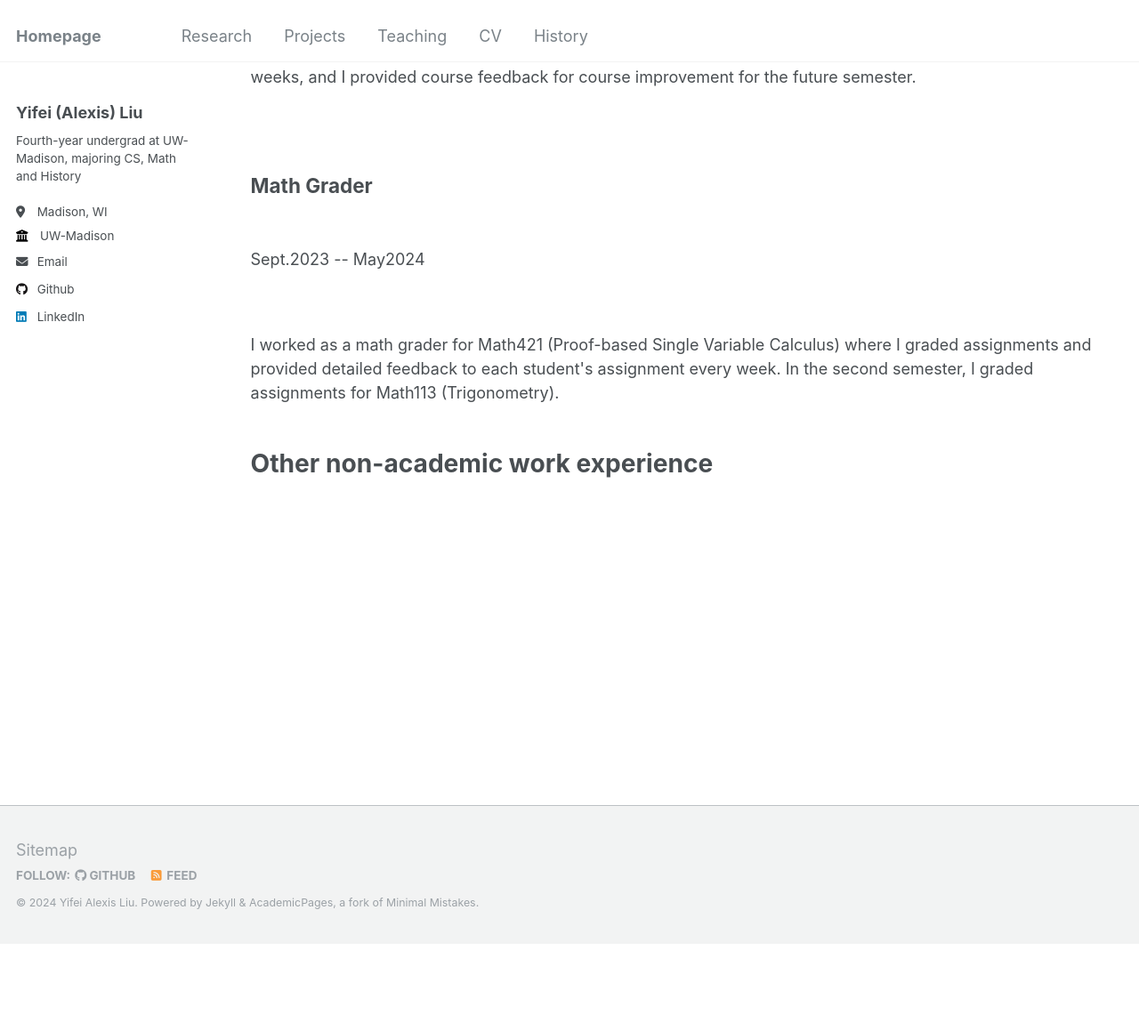
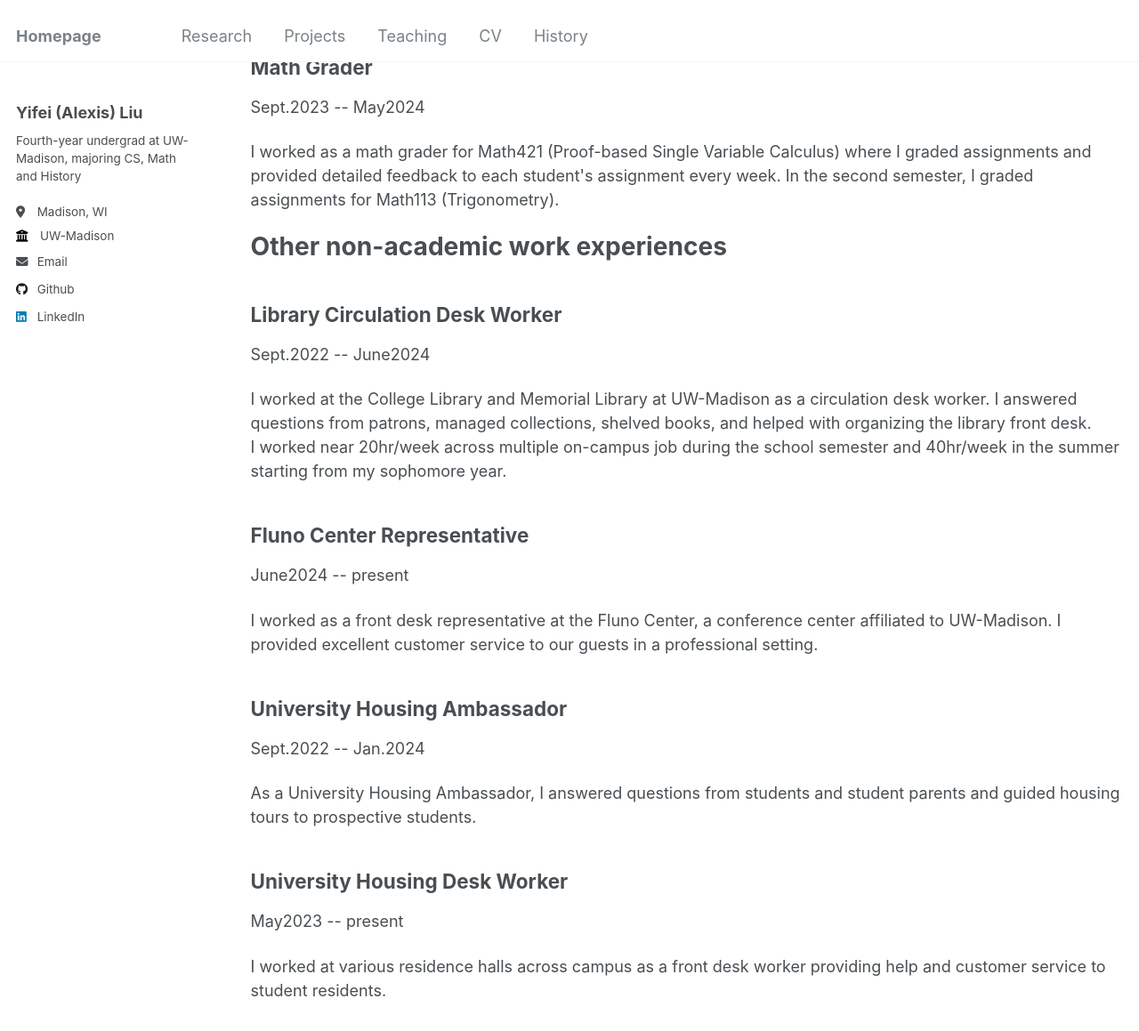
Before and after one commit to AlexisL321/AlexisL321.github.io, a Jekyll site: the page built from _pages/teaching.html, in a window 1280 px wide and 1400 px high, scrolled down 339 px. Shown: the top 1159 px of the window at 89% size. Built offline with Jekyll 4.4.1, drawn with Linux system fonts in a browser that asks for light colours.

Commit message:
teaching page update

```diff
--- a/_pages/projects.html
+++ b/_pages/projects.html
@@ -5,6 +5,8 @@ permalink: /projects/
 author_profile: true
 ---
 
+<link rel="stylesheet" href="../assets/css/global.css">
+<script type="module" src="../assets/js/read-more.js"></script>
 {% if site.author.googlescholar %}
 <div class="wordwrap">
   You can also find my articles on
--- a/_pages/teaching.html
+++ b/_pages/teaching.html
@@ -5,22 +5,62 @@ permalink: /teaching/
 author_profile: true
 ---
 
-<h2>Teaching Assistant</h2><br>
-<p>Jan.2024 -- May2024</p><br>
+<link rel="stylesheet" href="../assets/css/global.css">
+<script type="module" src="../assets/js/read-more.js"></script>
+<h2>Teaching Assistant</h2>
+<p>Jan.2024 -- May2024</p>
 <p>I was a teaching assistant for Physics202 (Introduction to Electricity
  and Magnetism). I led two discussion sessions and one lab session each
  week plus office hours. I also graded exams and prepared discussion
  problems for some weeks, and I provided course feedback for course
- improvement for the future semester.</p><br>
+ improvement for the future semester.</p>
 
-<h2>Math Grader</h2><br>
-<p>Sept.2023 -- May2024</p><br>
+<h2>Math Grader</h2>
+<p>Sept.2023 -- May2024</p>
 <p>I worked as a math grader for Math421 (Proof-based Single Variable
  Calculus) where I graded assignments and provided detailed feedback to
  each student's assignment every week. In the second semester, I graded
- assignments for Math113 (Trigonometry).</p><br>
+ assignments for Math113 (Trigonometry).</p>
 
- <h1>Other non-academic work experience</h1>
+<h1>Other non-academic work experiences</h1>
+
+<div class="read-more-container" max-length="1500">
+<div class="read-more-text">
+<h2>Library Circulation Desk Worker</h2>
+<p>Sept.2022 -- June2024</p>
+<p>I worked at the College Library and Memorial Library at UW-Madison as a
+ circulation desk worker. I answered questions from patrons, managed
+ collections, shelved books, and helped with organizing the library front
+ desk. <br>
+I worked near 20hr/week across multiple on-campus job during the school
+ semester and 40hr/week in the summer starting from my sophomore year.</p>
+
+<h2>Fluno Center Representative</h2>
+<p>June2024 -- present</p>
+<p>I worked as a front desk representative at the Fluno Center, a
+ conference center affiliated to UW-Madison. I provided excellent customer service to
+ our guests in a professional setting.</p>
+
+<h2>University Housing Ambassador</h2>
+<p>Sept.2022 -- Jan.2024</p>
+<p>As a University Housing Ambassador, I answered questions from students
+and student parents and guided housing tours to prospective students.</p>
+
+<h2>University Housing Desk Worker</h2>
+<p>May2023 -- present</p>
+<p>I worked at various residence halls across campus as a front desk worker
+ providing help and customer service to student residents.</p>
+ </div>
+ <p class="read-more-btn">...Read More</>
+ </div>
+
+<script type="module">
+import {setupReadMore} from '../assets/js/read-more.js';
+console.log("yes");
+document.addEventListener('DOMContentLoaded', function() {
+setupReadMore();
+});
+</script>
 
 
 <!--
```
